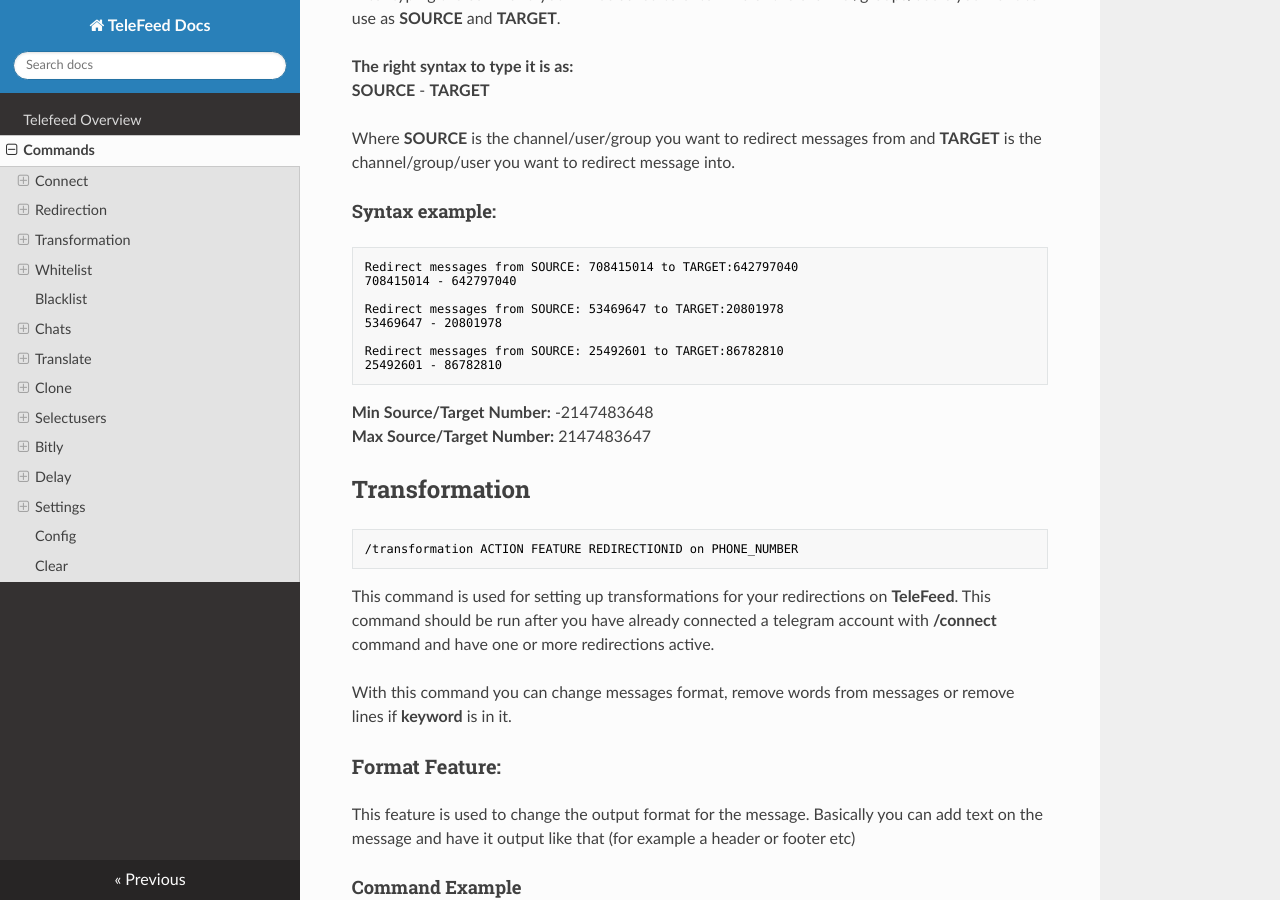
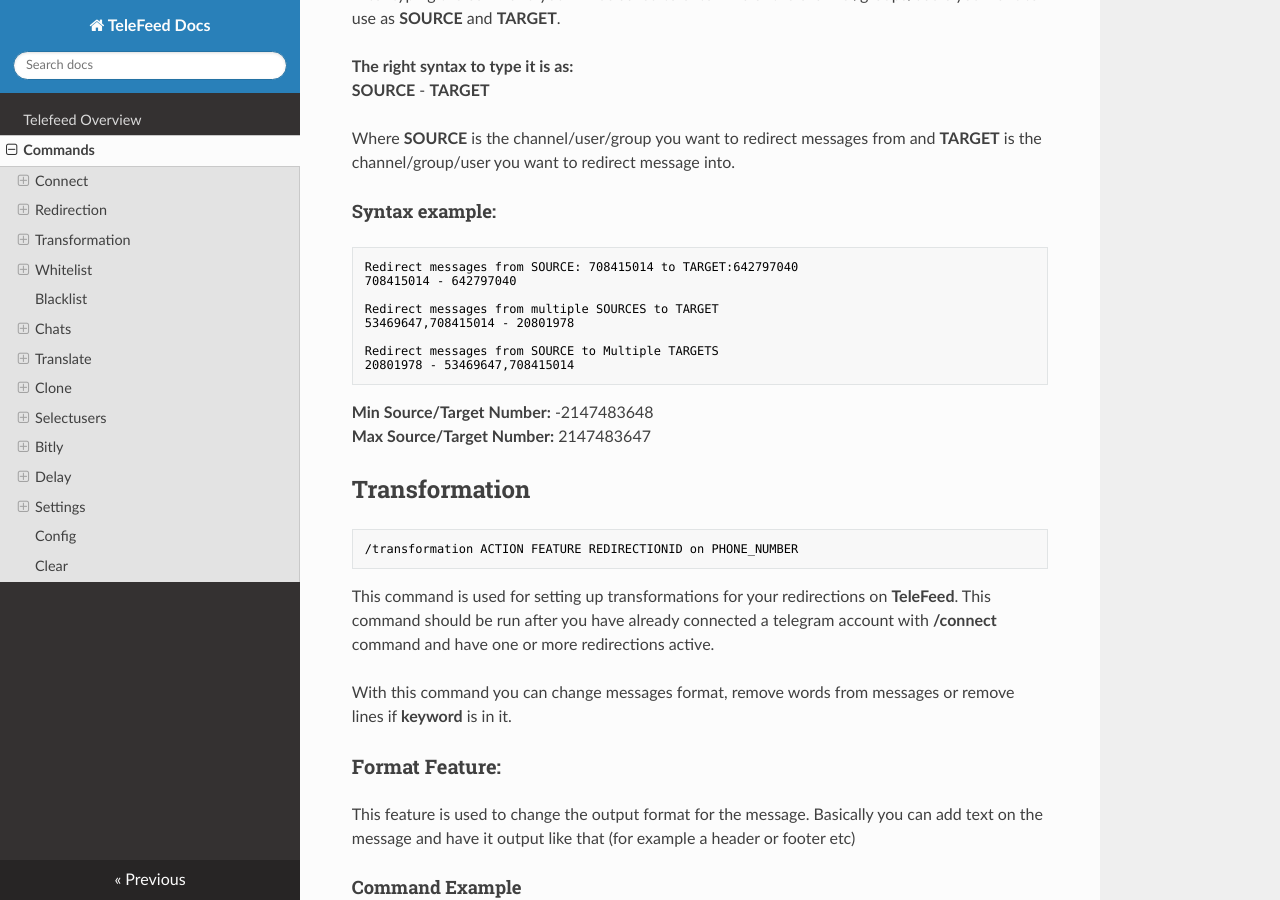
Before and after one commit to PSYR3X/telefeed_docs, an MkDocs documentation site: the page built from docs/commands.md, in a window 1280 px wide and 900 px high, scrolled down 1609 px. Built offline with MkDocs 1.6.1, drawn with Linux system fonts in a browser that asks for light colours.

Commit message:
Docs update

````diff
--- a/docs/commands.md
+++ b/docs/commands.md
@@ -72,11 +72,11 @@ Where <b>SOURCE</b> is the channel/user/group you want to redirect messages from
 Redirect messages from SOURCE: 708415014 to TARGET:642797040
 708415014 - 642797040
 
-Redirect messages from SOURCE: 53469647 to TARGET:20801978
-53469647 - 20801978
+Redirect messages from multiple SOURCES to TARGET
+53469647,708415014 - 20801978
 
-Redirect messages from SOURCE: 25492601 to TARGET:86782810
-25492601 - 86782810
+Redirect messages from SOURCE to Multiple TARGETS
+20801978 - 53469647,708415014
 ```
 
 
````
